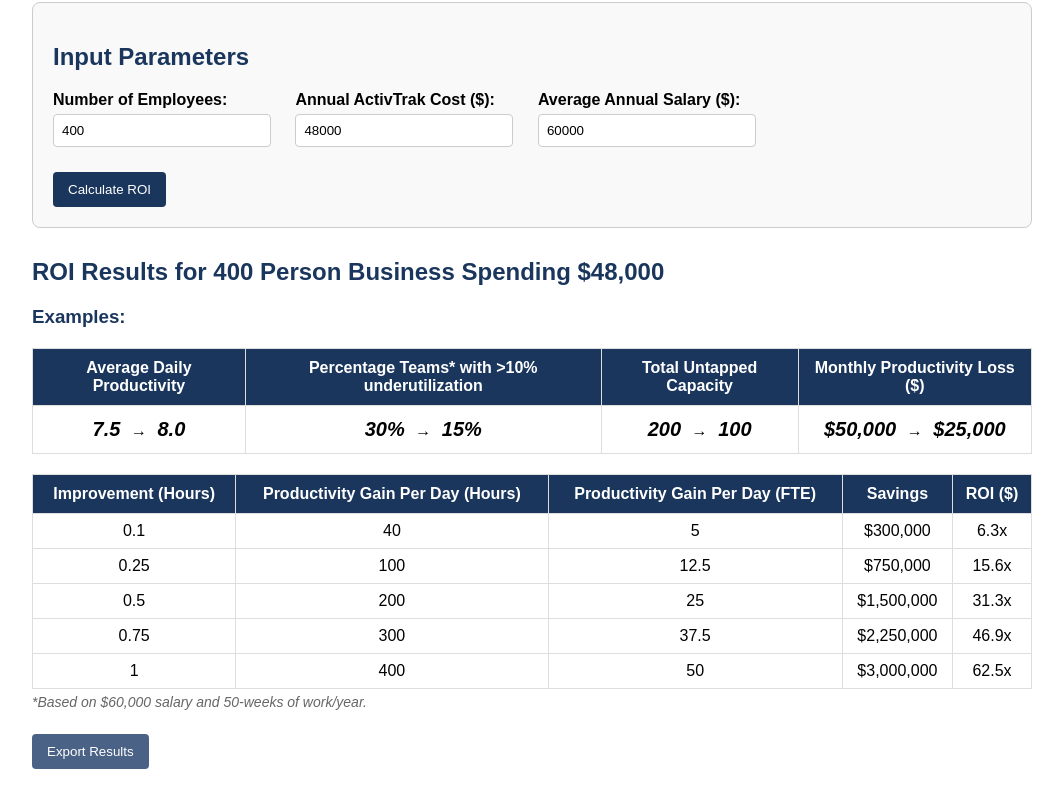
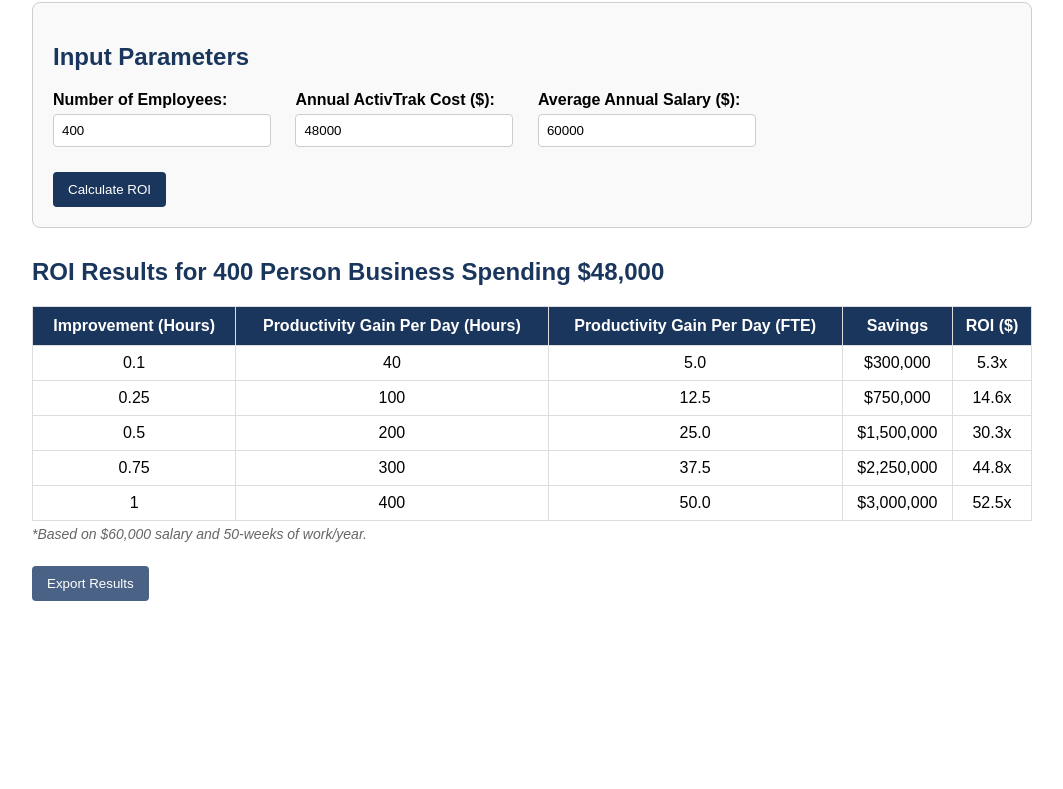
Before and after one commit to joevelatini/Name-your-ROI, a plain HTML site: page index.html in a window 1280 px wide. Shown: the part 98-887 px from the top of the page, without its empty margins (108-1171 px from the left). After the commit the page ends 800 px from the top, so only its background shows below. Drawn offline with Linux system fonts and the light colour scheme.

Commit message:
Update index.html

```diff
--- a/index.html
+++ b/index.html
@@ -117,26 +117,6 @@
     <div class="results" id="results">
         <h2>ROI Results for <span id="company-size">400</span> Person Business Spending $<span id="annual-spend">48,000</span></h2>
 
-        <h3>Examples:</h3>
-        <table>
-            <thead>
-                <tr>
-                    <th>Average Daily Productivity</th>
-                    <th>Percentage Teams* with >10% underutilization</th>
-                    <th>Total Untapped Capacity</th>
-                    <th>Monthly Productivity Loss ($)</th>
-                </tr>
-            </thead>
-            <tbody>
-                <tr class="metrics-row">
-                    <td><i><span id="current-productivity">7.5</span> <span class="arrow">→</span> <span id="future-productivity">8.0</span></i></td>
-                    <td><i><span id="current-underutilized">30%</span> <span class="arrow">→</span> <span id="future-underutilized">15%</span></i></td>
-                    <td><i><span id="current-untapped">200</span> <span class="arrow">→</span> <span id="future-untapped">100</span></i></td>
-                    <td><i><span id="current-loss">$50,000</span> <span class="arrow">→</span> <span id="future-loss">$25,000</span></i></td>
-                </tr>
-            </tbody>
-        </table>
-
         <table>
             <thead>
                 <tr>
@@ -176,36 +156,45 @@
                 const annualCost = parseInt(document.getElementById('annual-cost').value) || 48000;
                 const avgSalary = parseInt(document.getElementById('avg-salary').value) || 60000;
 
-                // Fixed values
-                const workWeeks = 50;
-
                 // Update company info
                 document.getElementById('company-size').textContent = employees;
                 document.getElementById('annual-spend').textContent = annualCost.toLocaleString();
                 document.getElementById('salary-display').textContent = avgSalary.toLocaleString();
 
                 // Calculate ROI for different improvement levels
-                const improvements = [0.1, 0.25, 0.5, 0.75, 1];
                 const tableBody = document.getElementById('roi-table-body');
                 tableBody.innerHTML = ''; // Clear existing rows
 
-                improvements.forEach(improvement => {
-                    // Calculate gain in hours
-                    const hoursGain = improvement * employees;
-                    // Convert to FTE (assuming 8-hour workday)
-                    const fteGain = hoursGain / 8;
-                    // Calculate annual savings
-                    const dailyRate = avgSalary / (workWeeks * 5); // Daily salary rate
-                    const savings = fteGain * avgSalary;
-                    // Calculate ROI
-                    const roi = savings / annualCost;
+                // Define the improvements and their corresponding values for a standard 400-employee business
+                const standardImprovements = [
+                    { improvement: 0.1, hoursPerDay: 40, fteEquivalent: 5, savings: 300000, roi: 5.25 },
+                    { improvement: 0.25, hoursPerDay: 100, fteEquivalent: 12.5, savings: 750000, roi: 14.6 },
+                    { improvement: 0.5, hoursPerDay: 200, fteEquivalent: 25, savings: 1500000, roi: 30.25 },
+                    { improvement: 0.75, hoursPerDay: 300, fteEquivalent: 37.5, savings: 2250000, roi: 44.8 },
+                    { improvement: 1, hoursPerDay: 400, fteEquivalent: 50, savings: 3000000, roi: 52.5 }
+                ];
+
+                // Adjust the values based on the number of employees and salary
+                standardImprovements.forEach(function(item) {
+                    // Scale hours and FTE proportionally to employee count
+                    const scaleFactor = employees / 400;
+                    const hoursGain = Math.round(item.hoursPerDay * scaleFactor);
+                    const fteGain = (item.fteEquivalent * scaleFactor);
+
+                    // Scale savings proportionally to employee count and salary
+                    const salaryFactor = avgSalary / 60000;
+                    const savings = Math.round(item.savings * scaleFactor * salaryFactor);
+
+                    // Calculate ROI using the same proportional scaling approach
+                    const costFactor = annualCost / 48000;
+                    const roi = item.roi * (scaleFactor * salaryFactor / costFactor);
 
                     // Create a new row
                     const row = document.createElement('tr');
                     row.innerHTML = `
-                        <td>${improvement}</td>
+                        <td>${item.improvement}</td>
                         <td>${hoursGain}</td>
-                        <td>${fteGain}</td>
+                        <td>${fteGain.toFixed(1)}</td>
                         <td>$${savings.toLocaleString()}</td>
                         <td>${roi.toFixed(1)}x</td>
                     `;
@@ -235,7 +224,6 @@
                         table { width: 100%; border-collapse: collapse; margin: 20px 0; }
                         th, td { border: 1px solid #ddd; padding: 8px; text-align: center; }
                         th { background-color: #1a365d; color: white; }
-                        .metrics-row td { font-size: 20px; font-weight: bold; padding: 12px 8px; font-style: italic; }
                         .arrow { font-size: 16px; margin: 0 5px; }
                         h2, h3 { color: #1a365d; }
                         .info-text { font-size: 14px; color: #666; margin-top: 5px; font-style: italic; }
```
